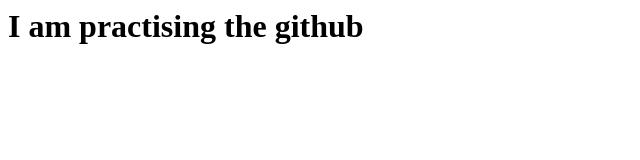
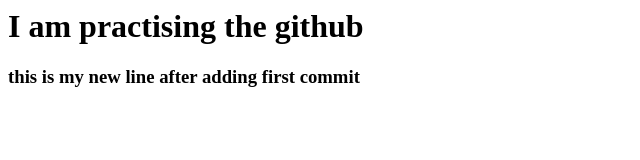
Before and after one commit to fahadkhanfahad/my_first_local_repo_example, a plain HTML site: page index.html in a window 1280 px wide. Shown: the whole page, without its empty margins (0-640 px from the left). Drawn offline with Linux system fonts and the light colour scheme.

Commit message:
new line added

```diff
--- a/index.html
+++ b/index.html
@@ -4,6 +4,7 @@
 </title>
 <body>
 <h1>I am practising the github</h1>
+<h3>this is my new line after adding first commit </h3>
 </body>
 </head>
 </html>
```
